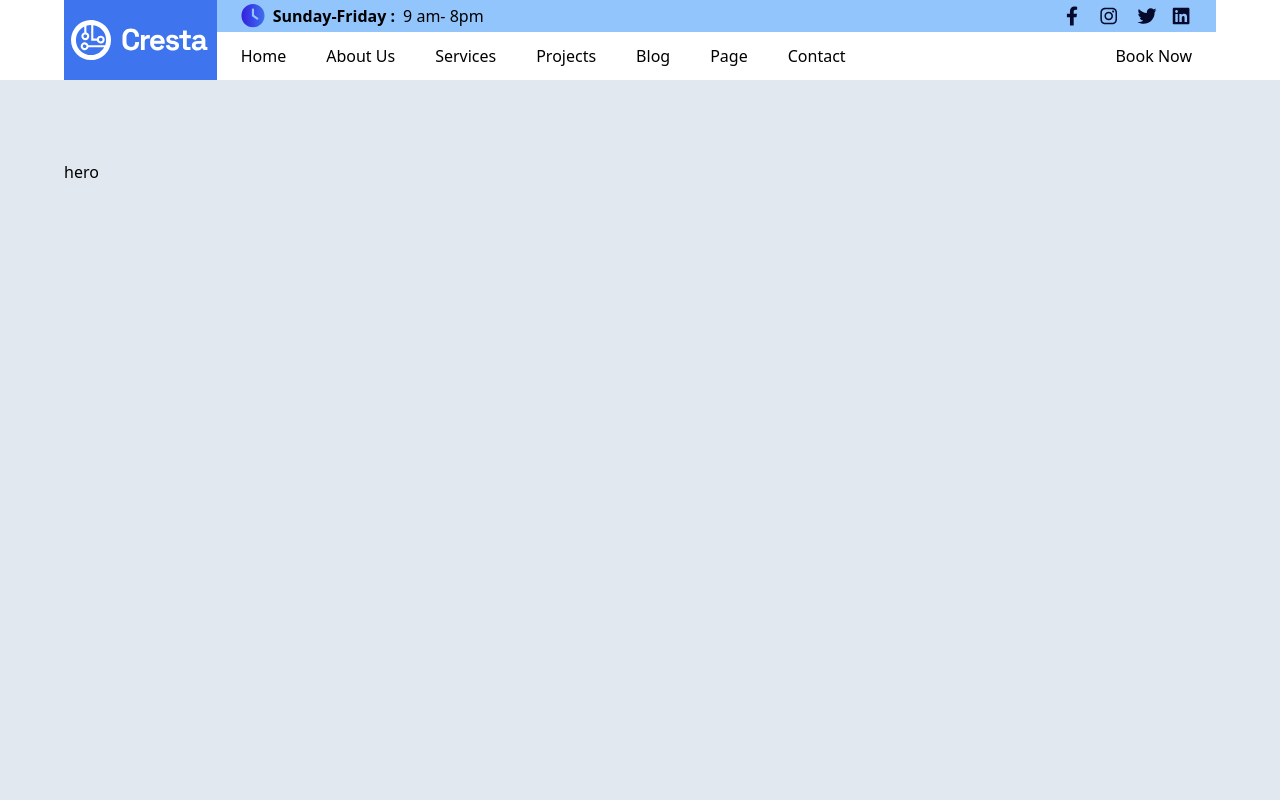
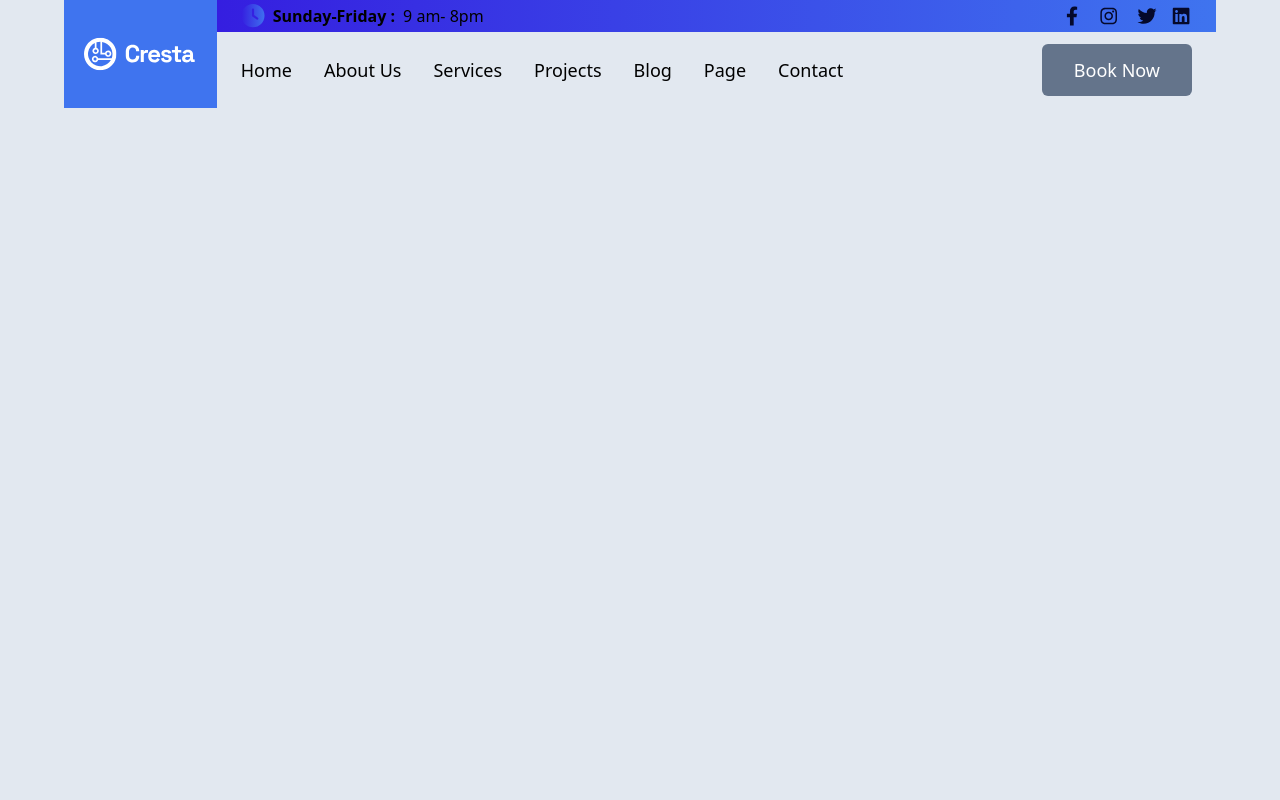
Before and after one commit to preranababar9/Cresta, a React (Vite) app: page / in a window 1280 px wide. Shown: the top 800 px of the page. Built offline with nearby package versions, Linux system fonts and the light colour scheme.

Commit message:
header done

```diff
--- a/src/components/common/Header.jsx
+++ b/src/components/common/Header.jsx
@@ -4,18 +4,18 @@ import announce from "/home/announce.svg";
 import socials from "/home/socials.svg";
 const Header = () => {
   return (
-    <header className="w-full max-w sticky h-12vh top-0  flex max-width">
+    <header className="w-full max-w fixed h-12vh top-0  flex max-width">
 
         {/* logo div */}
       <div className=" bg-[#3F74EF] w-44 h-12vh flex justify-center items-center">
-        <img src={logo1} alt="logo" className="w-[138px] h-[68px]" />
+        <img src={logo1} alt="logo" className="w-28 h-20" />
       </div>
 
 {/* info  */}
       <div className=" w-full  " >
 
         {/* announcement */}
-        <div className="flex justify-between items-center  bg-blue-300 py-1  px-6" >
+        <div className="flex justify-between items-center  bg-headgradient  py-1  px-6" >
           <div className="flex gap-2">
           <img src={announce} alt="anouncement" className="h-6 w-6" />
             <p className="font-bold text-md">Sunday-Friday :</p>
@@ -26,8 +26,8 @@ const Header = () => {
         </div>
 
 {/* navlinks */}
-        <div className="flex justify-between items-center  py-3  px-6">
-          <ul className=" flex gap-10 items-center">
+        <div className="flex justify-between items-center text-lg py-3  px-6">
+          <ul className=" flex gap-8 items-center font-medium">
             <li><a>Home</a></li>
             <li><a>About Us</a></li>
             <li><a>Services</a></li>
@@ -37,7 +37,7 @@ const Header = () => {
             <li><a>Contact</a></li>
           </ul>
 
-          <button>Book Now</button>
+          <button className="bg-slate-500 text-white font-medium py-3 px-8 rounded-md">Book Now</button>
         </div>
       </div>
     </header>
--- a/tailwind.config.js
+++ b/tailwind.config.js
@@ -4,7 +4,12 @@ export default {
     "./src/**/*.{js,jsx,ts,tsx}", "./index.html",
   ],
   theme: {
-    extend: {},
+    extend: {
+
+      backgroundImage: {"headgradient":"linear-gradient(91.01deg, #351EE0 0%, #3F74EF 100%)"}
+
+
   },
   plugins: [],
 }
+}
```
